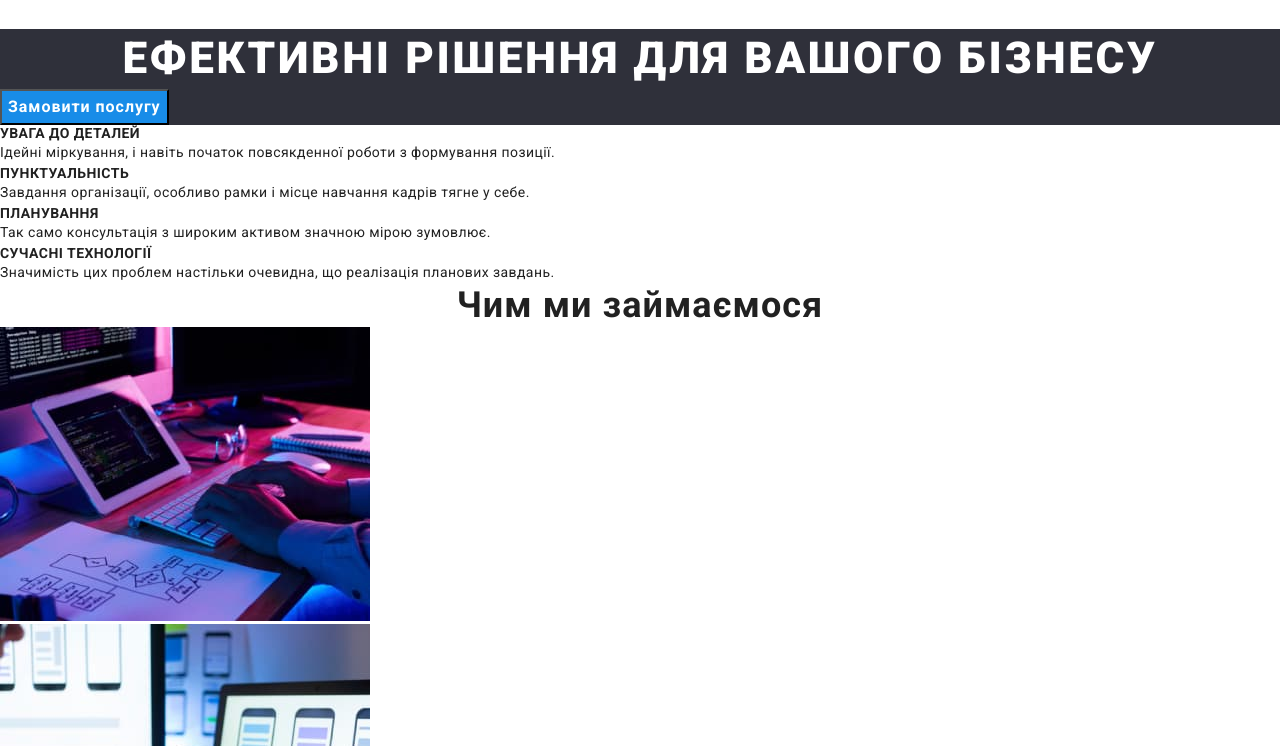
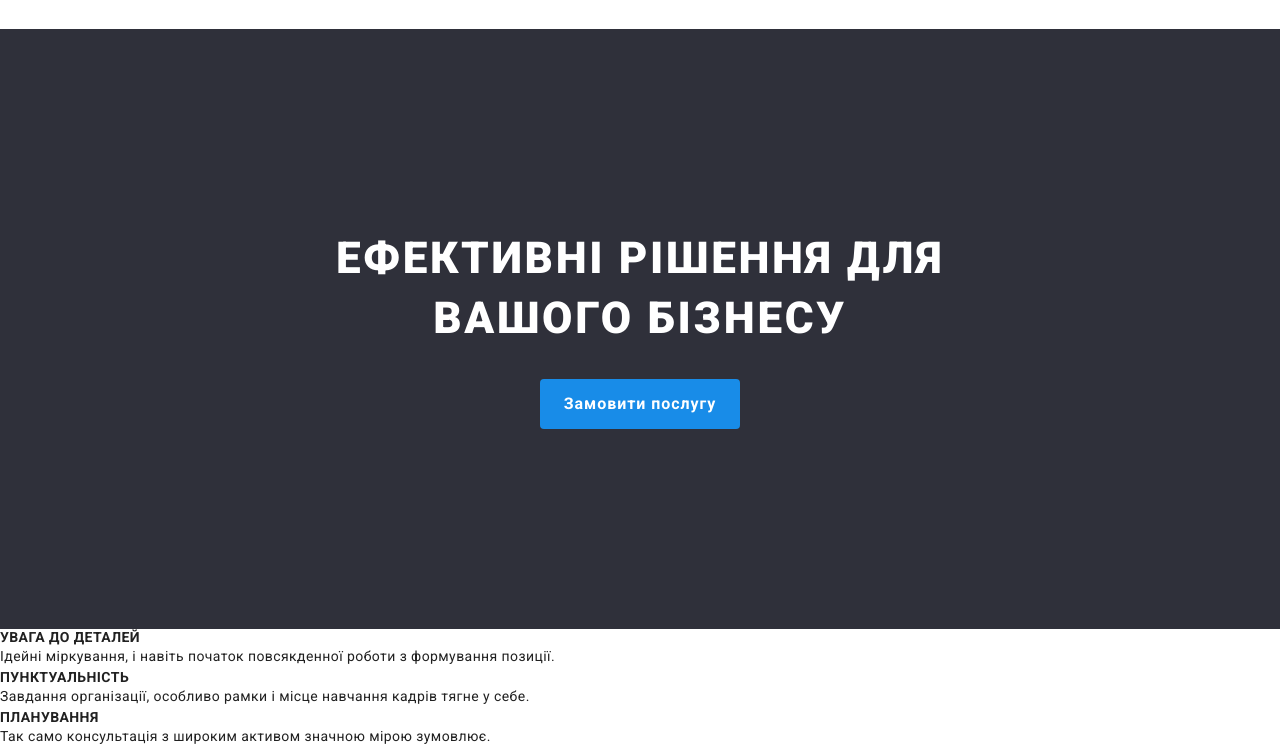
Before and after one commit to ywan04/Bereza-Ivan-IPZ-31, a plain HTML site: page index.html in a window 1280 px wide. Shown: the part 51-797 px from the top of the page. Drawn offline with nearby package versions, Linux system fonts and the light colour scheme.

Commit message:
first--section complete

```diff
--- a/css/styles.css
+++ b/css/styles.css
@@ -68,6 +68,16 @@ footer, .section--first {
 	background-color: #2f303a;
 }
 
+.section--first {
+	height: 600px;
+	gap: 30px;
+
+	display: flex;
+	justify-content: center;
+	align-items: center;
+	flex-direction: column;
+}
+
 .section--first__title {
 	color: #ffffff;
 	font-size: 44px;
@@ -76,6 +86,8 @@ footer, .section--first {
 	letter-spacing: 0.06em;
 	text-align: center;
 	text-transform: uppercase;
+
+	width: 696px;
 }
 
 .section--first__button {
@@ -86,6 +98,15 @@ footer, .section--first {
 	line-height: 1.875;
 	letter-spacing: 0.06em;
 	text-align: center;
+
+	border: none;
+	border-radius: 4px;
+	padding: 10px 24px;
+}
+
+.section--first__button:hover {
+	color: #188ce8;
+	background-color: #ffffff;
 }
 
 .invisible-header {
```
